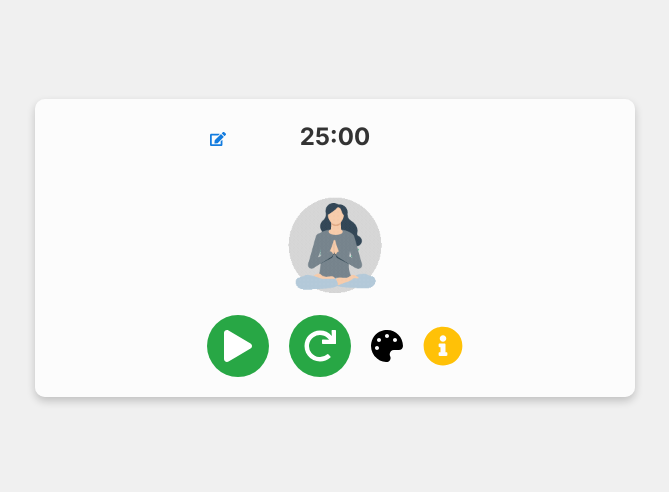
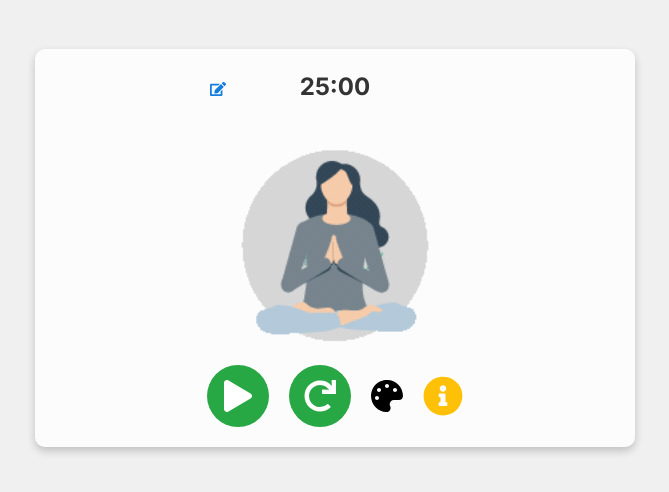
Before and after one commit to juanCC123/projectDakota, a Next.js app: page /pages/meditation in a window 1280 px wide. Shown: the part 152-644 px from the top of the page, without its empty margins (305-974 px from the left). Built offline with nearby package versions, Linux system fonts and the light colour scheme.

Commit message:
modificado 4

```diff
--- a/public/style/timer.css
+++ b/public/style/timer.css
@@ -47,7 +47,6 @@
 
 .timer-display {
     font-size: 1.5rem;
-    /* Tamaño reducido de los números */
     font-weight: bold;
     color: #333;
     margin-bottom: 20px;
@@ -73,7 +72,6 @@
 
 .input-time-edit {
     font-size: 1rem;
-    /* Tamaño de fuente más pequeño */
     border: 2px solid #333;
     background: transparent;
     text-align: center;
@@ -117,12 +115,12 @@
 
 .animated-icon {
     font-size: 2rem;
-    /* Tamaño aumentado para los íconos */
-    transition: transform 0.3s ease;
+    transition: transform 0.3s ease, color 0.3s ease;
 }
 
 .animated-icon:hover {
     transform: scale(1.2);
+    color: #0eec81;
 }
 
 .controls {
@@ -138,16 +136,14 @@
     border-radius: 50%;
     padding: 15px;
     font-size: 2rem;
-    /* Tamaño aumentado para los íconos de control */
     cursor: pointer;
-    transition: background 0.3s ease;
+    transition: background 0.3s ease, transform 0.3s ease;
 }
 
 .control-button:hover {
     background: #218838;
+    transform: scale(1.1);
 }
-
-
 
 .color-picker-container {
     display: none;
@@ -166,32 +162,30 @@
 
 .color-picker {
     border: none;
-    width: 100px;
+    cursor: pointer;
+    width: 40px;
+    height: 40px;
 }
 
 .info-button {
     background: transparent;
-    /* Fondo transparente */
     color: #ffc107;
-    /* Color amarillo para el ícono de información */
     font-size: 2.5rem;
-    /* Tamaño aumentado para el ícono de información */
+    transition: color 0.3s ease, transform 0.3s ease;
 }
 
 .info-button:hover {
     color: #e0a800;
-    /* Color amarillo oscuro para el ícono de información al pasar el cursor */
+    transform: scale(1.1);
 }
 
 .instructions {
     position: absolute;
     top: 30px;
-
     left: 0;
     right: 0;
     background: rgba(255, 255, 255, 0.9);
     padding: 30px;
-
     border-radius: 10px;
     box-shadow: 0 4px 8px rgba(0, 0, 0, 0.2);
     z-index: 1;
@@ -216,26 +210,25 @@
 }
 
 .meditation-image img {
-    width: 100px;
+    width: 200px;
     height: auto;
     margin-top: 20px;
 }
 
 .animated-icon.edit-icon {
     position: absolute;
-
     bottom: -32px;
     left: -130px;
-
     background: none;
-
     color: #137cdf;
     padding: 40px;
-
     font-size: 6rem;
-
+    transition: transform 0.3s ease;
 }
 
+.animated-icon.edit-icon:hover {
+    transform: rotate(20deg);
+}
 
 .color-picker {
     border: none;
```
